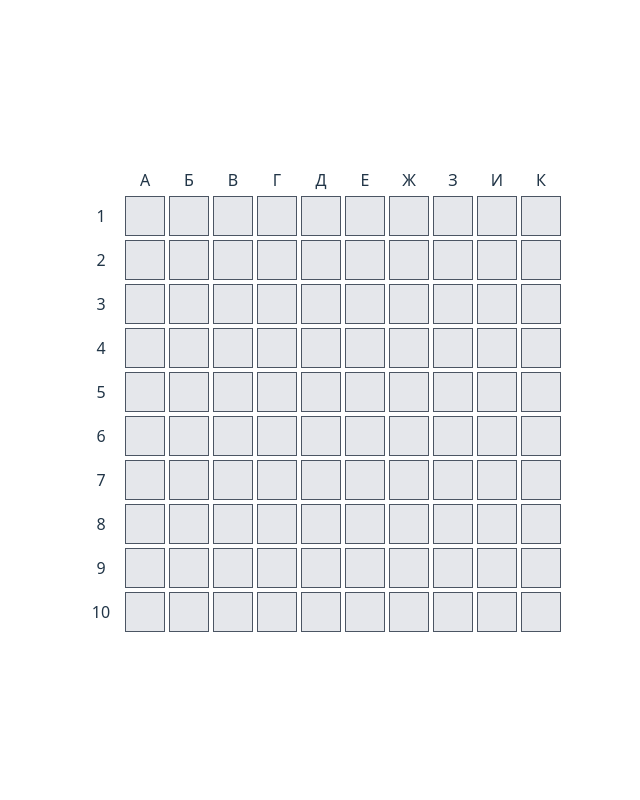
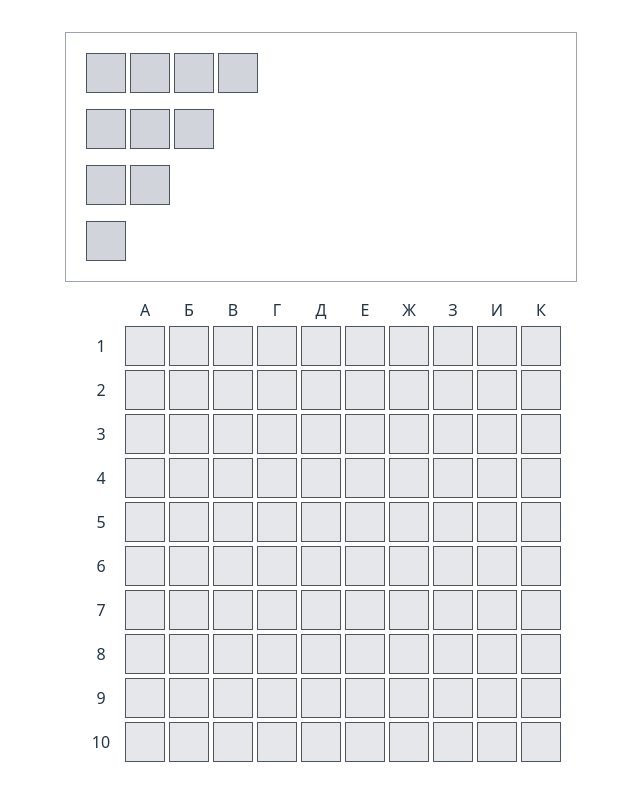
Before and after one commit to OgneFX/battleship_backend, a React (Vite) app: page / in a window 1280 px wide. Shown: the top 800 px of the page, without its empty margins (319-959 px from the left). Built offline with nearby package versions, Linux system fonts and the light colour scheme.

Commit message:
новое отображение сетки и новые баги

```diff
--- a/src/App.tsx
+++ b/src/App.tsx
@@ -1,11 +1,13 @@
 import './App.css'
-import GameBoard from './components/gameBoard/gameBoard'
+import GameBoard from './components/gameBoard'
+import ButtonShip from './components/buttonShip'
+import Game from './components/game'
 function App() {
 
 
   return (
     <>
-      <GameBoard/>
+      <Game/>
     </>
   )
 }
--- /dev/null
+++ b/src/components/buttonShip.tsx
@@ -0,0 +1,65 @@
+import {useState, useEffect} from 'react'
+import mock from '../data/mock_ships'
+
+
+type buttonShipProps = {
+  shipInfo:(size: number, direction: string, isSelected:boolean) => void;
+}
+
+
+
+
+export default function buttonShip({shipInfo}:buttonShipProps) {
+
+    const [selectedShip, setSelectedShip] = useState<number | null>(null);
+
+    const handleClickOutside = () => {
+      setSelectedShip(null);
+    };
+
+    console.log(selectedShip)
+
+    useEffect(() => {
+      document.addEventListener("click", handleClickOutside);
+      return () => {
+        document.removeEventListener("click", handleClickOutside);
+      };
+    }, []);
+
+
+    const ships = mock;
+    const handlerSelected = (id:number, size: number, direction: string) => {
+         setSelectedShip(id)
+
+         shipInfo(size, direction, true)
+    }
+
+    console.log(ships)
+
+
+
+      return (
+        <div className="flex flex-col space-y-2 p-4 border border-gray-400">
+          {ships.map((ship) =>
+
+              <div
+                key={ship.id}
+                className={`flex space-x-1 p-1 cursor-pointer backdrop-opacity-0 `}
+                onClick={(e) => {
+                  e.stopPropagation();
+                  handlerSelected(ship.id, ship.size, ship.direction);
+
+                }}
+
+              >
+                {Array.from({ length: ship.size }).map((_, index) => (
+                  <div key={index} className={`w-10 h-10 border border-gray-600
+                    ${selectedShip === ship.id ? "bg-blue-500" : "bg-gray-300"}`
+                  }></div>
+                ))}
+              </div>
+
+          )}
+        </div>
+      );
+}
--- /dev/null
+++ b/src/components/game.tsx
@@ -0,0 +1,23 @@
+import {useState} from 'react'
+import GameBoard from './gameBoard'
+import ButtonShip from './buttonShip'
+
+export default function game() {
+
+    const[size, setSize] = useState(0)
+    const[direction, setDirection] = useState("")
+    const[isSelected, setSelected] = useState(false)
+
+    const shipInfo = (size: number, direction: string, isSelected:boolean) => {
+        setSize(size)
+        setDirection(direction)
+        setSelected(isSelected)
+    }
+
+  return (
+    <div>
+        <ButtonShip shipInfo={shipInfo}/>
+        <GameBoard size={size} direction={direction} isSelected={isSelected}/>
+    </div>
+  )
+}
--- /dev/null
+++ b/src/components/gameBoard.tsx
@@ -0,0 +1,120 @@
+import React, { useState } from 'react';
+// import { Cell, placeShipManually } from '../../utils/manualPlacement';
+
+type gameBoardProps = {
+  size: number;
+  direction: string;
+  isSelected: boolean;
+}
+
+const GRID_SIZE = 10;
+const makeGrid = () => {
+  return Array.from({length: GRID_SIZE}, () =>
+    Array.from({length: GRID_SIZE}, () => ({hasShip: false, hit: false, isPlace: false}))
+  );
+}
+
+export default function gameBoard({size, direction, isSelected}:gameBoardProps) {
+
+    const[grid, setGrid] = useState(makeGrid());
+
+    const letter = ['А', 'Б', 'В', 'Г', 'Д', 'Е', 'Ж', 'З', 'И', 'К'].map((item) =>
+      <div>
+        {item}
+      </div>
+    )
+
+    // const numbers = ['1', '2', '3', '4', '5', '6', '7', '8', '9', '10'].map((item) =>
+    //   <div>
+    //     {item}
+    //   </div>
+    // )
+
+
+
+    // const grid = makeGrid().map((row, rowIndex) => (
+    //   <>
+
+    //     <div key={rowIndex} className="flex items-center justify-center">
+    //       {numbers[rowIndex]}
+    //     </div>
+
+
+    //     {row.map((cell, colIndex) => (
+    //       <div
+    //         key={`${rowIndex}-${colIndex}`}
+    //         onMouseEnter={() => checkPlaceForShip(rowIndex, colIndex)}
+    //         className={`w-10 h-10 border border-gray-600 flex items-center justify-center
+    //           ${cell.hasShip ? "bg-blue-500" : "bg-gray-200"}`}
+    //       ></div>
+    //     ))}
+    //   </>
+    // ));
+
+
+    const checkPlaceForShip = (x:number, y:number) => {
+      setGrid((prevGrid) => {
+
+        const newGrid = prevGrid.map((row) => row.map((cell) => ({ ...cell })));
+
+
+        newGrid[x][y].isPlace = !newGrid[x][y].isPlace; // Переключаем состояние
+
+        return newGrid;
+      });
+    };
+
+
+
+
+
+      return (
+        <div className="flex">
+
+          <div className="grid grid-cols-11 gap-1 p-4 w-fit">
+            <div></div>
+            {letter}
+            {grid.map((row, rowIndex) => (
+          <>
+            <div key={`num-${rowIndex}`} className="flex items-center justify-center">
+              {rowIndex + 1}
+            </div>
+            {row.map((cell, colIndex) => (
+              <div
+                key={`${rowIndex}-${colIndex}`}
+                onMouseEnter={() => checkPlaceForShip(rowIndex, colIndex)}
+                className={`w-10 h-10 border border-gray-600 flex items-center justify-center
+                  ${cell.isPlace ? "bg-green-300" : cell.hasShip ? "bg-blue-500" : "bg-gray-200"}`}
+              ></div>
+            ))}
+          </>
+        ))}
+          </div>
+        </div>
+
+      )
+
+  }
+
+
+
+  // const [grid, setGrid] = useState<Cell[][]>(makeGrid());
+  // const [selectedShipSize, setSelectedShipSize] = useState<number | null>(4);
+  // const [direction, setDirection] = useState<'horizontal' | 'vertical'>('horizontal');
+
+  // const handleCellClick = (x: number, y: number) => {
+  //   if (selectedShipSize) {
+  //     const { grid: newGrid, ship } = placeShipManually(
+  //       grid,
+  //       x,
+  //       y,
+  //       selectedShipSize,
+  //       direction
+  //     );
+
+  //     if (ship) {
+  //       setGrid(newGrid);
+  //       setSelectedShipSize(null); // Убираем выбранный корабль после размещения
+  //     }
+  //   }
+  // };
--- a/src/components/gameBoard/gameBoard.tsx
+++ /dev/null
@@ -1,81 +0,0 @@
-import React, { useState } from 'react';
-// import { Cell, placeShipManually } from '../../utils/manualPlacement';
-
-const GRID_SIZE = 10;
-const makeGrid = () => {
-  return Array.from({length: GRID_SIZE}, () =>
-    Array.from({length: GRID_SIZE}, () => ({hasShip: false, hit: false, isPlace: false }))
-  );
-}
-
-export default function gameBoard() {
-
-  const letter = ['А', 'Б', 'В', 'Г', 'Д', 'Е', 'Ж', 'З', 'И', 'К'].map((item) =>
-    <div>
-      {item}
-    </div>
-  )
-
-  const numbers = ['1', '2', '3', '4', '5', '6', '7', '8', '9', '10'].map((item) =>
-    <div>
-      {item}
-    </div>
-  )
-
-    const grid = makeGrid().map((row, rowIndex) => (
-      <>
-
-        <div key={rowIndex} className="flex items-center justify-center">
-          {numbers[rowIndex]}
-        </div>
-
-
-        {row.map((cell, colIndex) => (
-          <div
-            key={`${rowIndex}-${colIndex}`}
-            className={`w-10 h-10 border border-gray-600 flex items-center justify-center
-              ${cell.hasShip ? "bg-blue-500" : "bg-gray-200"}`}
-          ></div>
-        ))}
-      </>
-    ));
-
-
-
-
-
-
-  // const [grid, setGrid] = useState<Cell[][]>(makeGrid());
-  // const [selectedShipSize, setSelectedShipSize] = useState<number | null>(4);
-  // const [direction, setDirection] = useState<'horizontal' | 'vertical'>('horizontal');
-
-  // const handleCellClick = (x: number, y: number) => {
-  //   if (selectedShipSize) {
-  //     const { grid: newGrid, ship } = placeShipManually(
-  //       grid,
-  //       x,
-  //       y,
-  //       selectedShipSize,
-  //       direction
-  //     );
-
-  //     if (ship) {
-  //       setGrid(newGrid);
-  //       setSelectedShipSize(null); // Убираем выбранный корабль после размещения
-  //     }
-  //   }
-  // };
-
-
-  return (
-    <div className="flex">
-
-      <div className="grid grid-cols-11 gap-1 p-4 w-fit">
-        <div></div>
-        {letter}
-        {grid}
-      </div>
-    </div>
-
-  )
-};
--- /dev/null
+++ b/src/data/mock_ships.ts
@@ -0,0 +1,10 @@
+
+
+ const ships = [
+    {id: 1, size: 4, direction: "horizontal", position: [], isPlaces: false},
+    {id: 2, size: 3, direction: "horizontal", position: [], isPlaces: false},
+    {id: 3, size: 2, direction: "horizontal", position: [], isPlaces: false},
+    {id: 4, size: 1, direction: "horizontal", position: [], isPlaces: false},
+]
+
+export default ships
```
